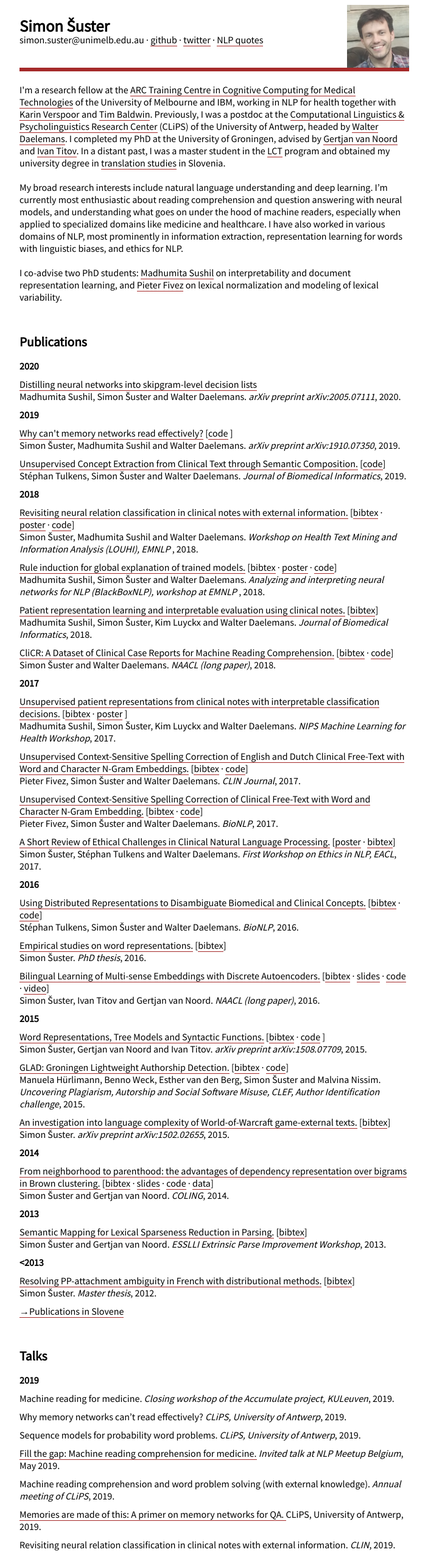
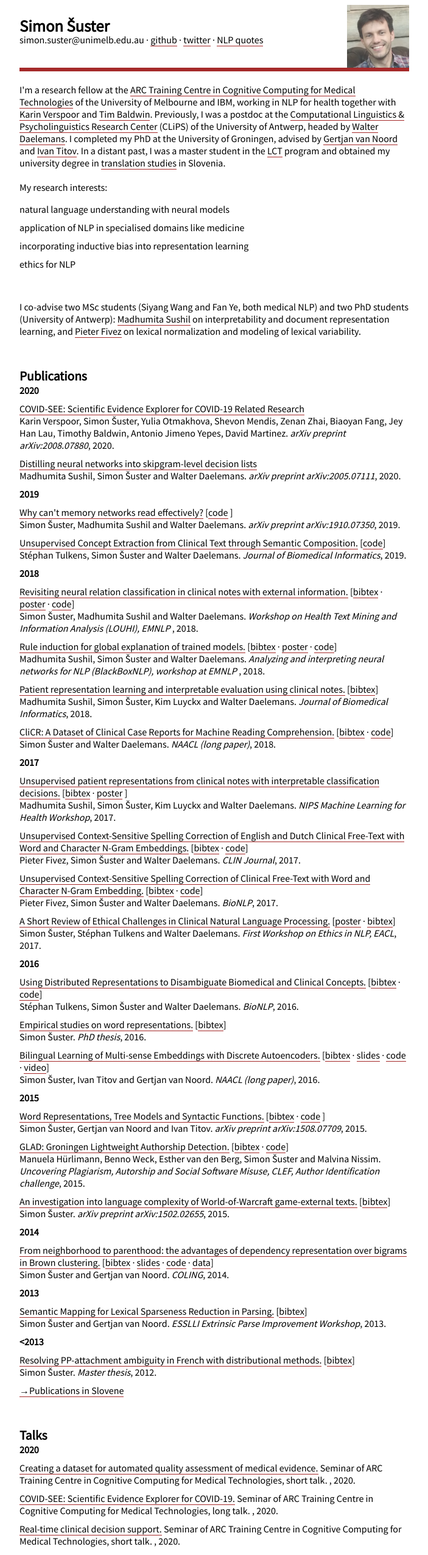
Before and after one commit to SimonSuster/SimonSuster.github.io, a plain HTML site: page index.html in a window 1280 px wide. Shown: the top 2550 px of the page at 61% size, without its empty margins (288-991 px from the left). Drawn offline with Linux system fonts and the light colour scheme; a web font is replaced by a local one.

Commit message:
Update talks, COVIDSEE arxiv, research interests

```diff
--- a/index.html
+++ b/index.html
@@ -27,23 +27,20 @@
 
         <ul><li><span class="obfuscate">simon.suster@<span>null</span>unimelb.edu.au</span> · <a href="https://github.com/SimonSuster">github</a> · <a href="http://twitter.com/SimonSuster/">twitter</a> · <a href="quotes/quotes.html">NLP quotes</a></li></ul>
     </div>
-
-    <!--Computational Linguistics & Psycholinguistics Research Center,<br>
-    University of Antwerp<br>
-    Mailing: Prinsstraat 13 (L), 2000 Antwerp, Belgium<br>
-    Office: Room S.L.201, Lange Winkelstraat 40<br>
-    +32 3 265 5220<br>
-    <br>-->
-
     <br>
     I'm a research fellow at the <a href="https://aimedtech.org.au/">ARC Training Centre in Cognitive Computing for Medical Technologies</a> of the University of Melbourne and IBM, working in NLP for health together with <a href="https://cis.unimelb.edu.au/people/karin-verspoor">Karin Verspoor</a> and <a href="https://people.eng.unimelb.edu.au/tbaldwin/">Tim Baldwin</a>.
     Previously, I was a postdoc at the <a href="http://www.clips.uantwerpen.be/">Computational Linguistics & Psycholinguistics Research Center</a> (CLiPS) of the University of Antwerp, headed by <a href="https://www.clips.uantwerpen.be/~walter/">Walter Daelemans</a>. I completed my PhD at the University of Groningen, advised by   <a href="http://www.let.rug.nl/vannoord/">Gertjan van Noord</a> and <a href="http://ivan-titov.org/">Ivan Titov</a>. In a distant past, I was a master student in the <a href="http://lct-master.org/">LCT</a> program and obtained my university degree in <a href="http://www.prevajalstvo.net/department-of-translation">translation studies</a> in Slovenia.
   <br>
 <br>
-    My broad research interests include natural language understanding and deep learning. I’m currently most enthusiastic about reading comprehension and question answering with neural models, and understanding what goes on under the hood of machine readers, especially when applied to specialized domains like medicine and healthcare. I have also worked in various domains of NLP, most prominently in information extraction, representation learning for words with linguistic biases, and ethics for NLP.
+    My research interests:
+      <ul>
+        <li>natural language understanding with neural models</li>
+        <li>application of NLP in specialised domains like medicine</li>
+        <li>incorporating inductive bias into representation learning</li>
+        <li>ethics for NLP</li>
     <br>
 <br>
-I co-advise two PhD students: <a href="https://madhumitasushil.github.io/">Madhumita Sushil</a> on interpretability and document representation learning, and <a href="https://www.uantwerpen.be/en/staff/pieter-fivez/">Pieter Fivez</a> on lexical normalization and modeling of lexical variability.
+I co-advise two MSc students (Siyang Wang and Fan Ye, both medical NLP) and two PhD students (University of Antwerp): <a href="https://madhumitasushil.github.io/">Madhumita Sushil</a> on interpretability and document representation learning, and <a href="https://www.uantwerpen.be/en/staff/pieter-fivez/">Pieter Fivez</a> on lexical normalization and modeling of lexical variability.
 
 <br>
 
@@ -60,6 +57,7 @@ I co-advise two PhD students: <a href="https://madhumitasushil.github.io/">Madhu
     <h2>Publications</h2>
     <ul>
         <li><b>2020</b></li>
+        <li><a href="https://arxiv.org/pdf/2008.07880">COVID-SEE: Scientific Evidence Explorer for COVID-19 Related Research</a><br/>Karin Verspoor, Simon Šuster, Yulia Otmakhova, Shevon Mendis, Zenan Zhai, Biaoyan Fang, Jey Han Lau, Timothy Baldwin, Antonio Jimeno Yepes, David Martinez. <span class="title">arXiv preprint arXiv:2008.07880</span>, 2020.</li>
         <li><a href="http://arxiv.org/pdf/2005.07111">Distilling neural networks into skipgram-level decision lists</a><br/>Madhumita Sushil, Simon Šuster and Walter Daelemans. <span class="title">arXiv preprint arXiv:2005.07111</span>, 2020.</li>
         <li><b>2019</b></li>
         <li><a href="http://arxiv.org/abs/1910.07350">Why can't memory networks read effectively?</a> [<a href="https://github.com/clips/memory-networs-for-reading-comprehension">code</a> ]<br/>Simon Šuster, Madhumita Sushil and Walter Daelemans. <span class="title">arXiv preprint arXiv:1910.07350</span>, 2019.</li>
@@ -100,6 +98,10 @@ I co-advise two PhD students: <a href="https://madhumitasushil.github.io/">Madhu
 
     <h2>Talks</h2>
     <ul>
+      <li><b>2020</b></li>
+        <li><a href="talks/ARC_Seminar_14082020_short.pdf">Creating a dataset for automated quality assessment of medical evidence.</a> Seminar of ARC Training Centre in Cognitive Computing for Medical Technologies, short talk. <span class="title"></span>, 2020.</li>
+        <li><a href="talks/ARC_Seminar_17072020_long.pdf">COVID-SEE: Scientific Evidence Explorer for COVID-19.</a> Seminar of ARC Training Centre in Cognitive Computing for Medical Technologies, long talk. <span class="title"></span>, 2020.</li>
+        <li><a href="talks/ARC_Seminar_19052020_short.pdf">Real-time clinical decision support.</a> Seminar of ARC Training Centre in Cognitive Computing for Medical Technologies, short talk. <span class="title"></span>, 2020.</li>
       <li><b>2019</b></li>
         <li>Machine reading for medicine. <span class="title">Closing workshop of the Accumulate project, KULeuven</span>, 2019.</li>
         <li>Why memory networks can’t read effectively? <span class="title"> CLiPS, University of Antwerp</span>, 2019.</li>
```
